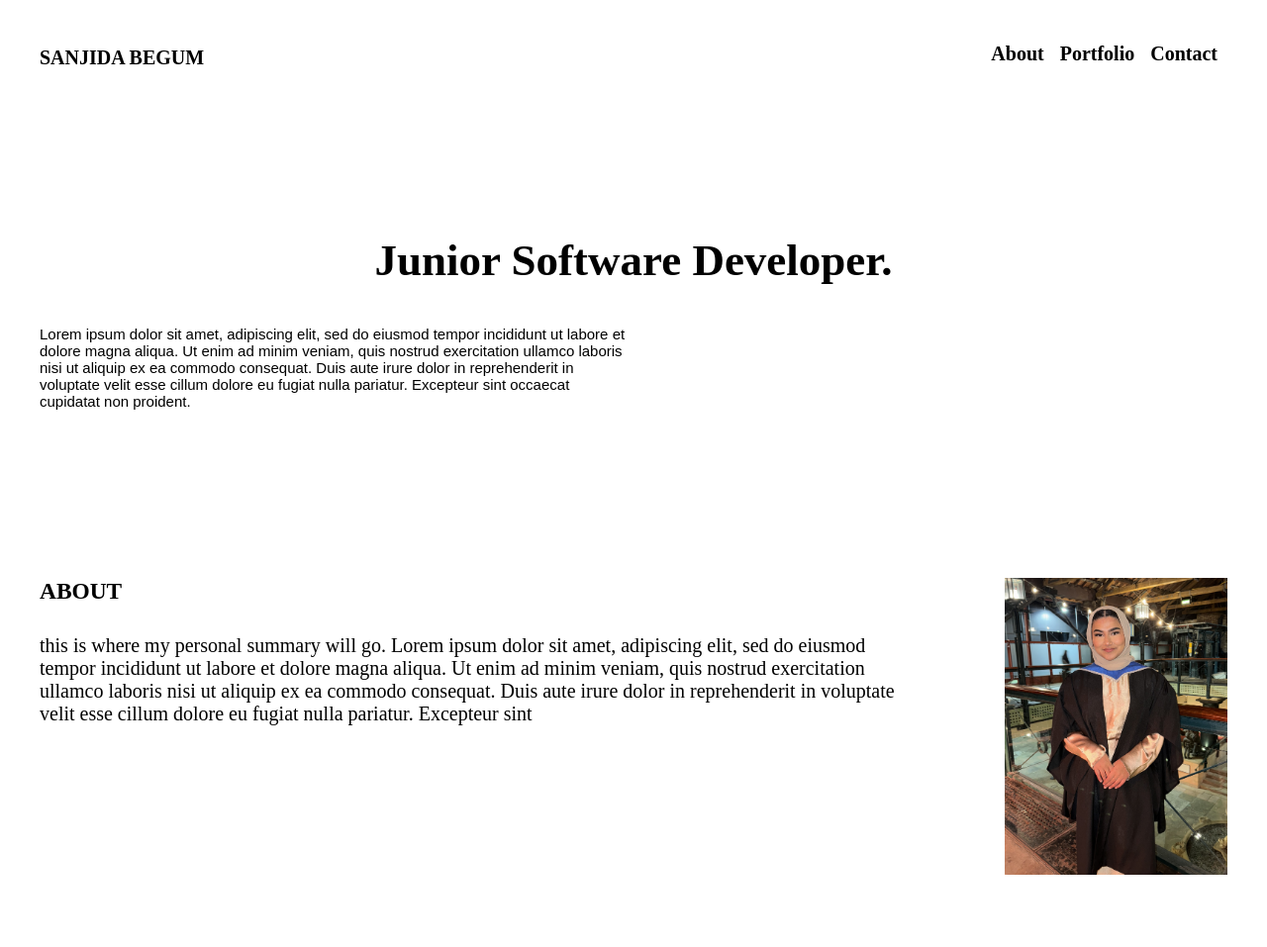
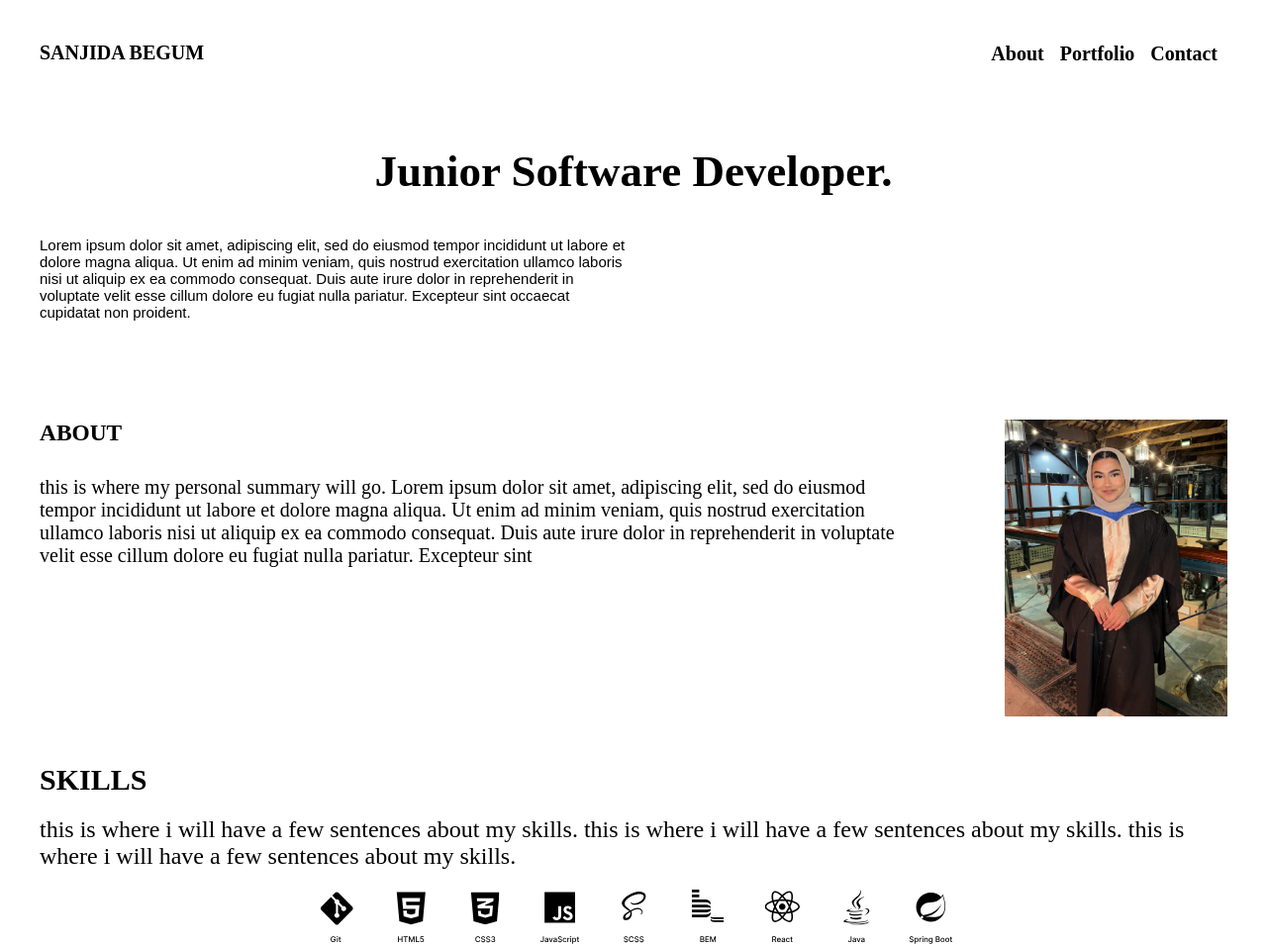
Before and after one commit to Sanjida213/Portfolio, a plain HTML site: page index.html in a window 1280 px wide. Shown: the top 957 px of the page at 99% size. Drawn offline with Linux system fonts and the light colour scheme.

Commit message:
updated skills section media query & padding

```diff
--- a/_header.scss
+++ b/_header.scss
@@ -11,7 +11,6 @@ header {
     background-color: $primary-color;
     text-align: center;
     min-height: 20px;
-    padding-bottom: 40px;
     font-size: 20px;
     font-family: "Times New Roman", Times, serif;
   }
@@ -27,7 +26,7 @@ header {
     display: flex;
     justify-content: space-between;
     align-items: center;
-    padding: 40px 40px;
+    padding: 40px 40px 0px 40px;
 
     .name {
       text-align: unset;
@@ -36,7 +35,6 @@ header {
 
     .navigation {
       display: unset;
-      padding-bottom: 50px;
     }
   }
 
--- a/_profile.scss
+++ b/_profile.scss
@@ -22,7 +22,8 @@
   .profile {
     display: flex;
     gap: 100px;
-    padding: 40px 40px;
+    padding: 0 40px;
+    margin: unset;
 
     .profile_image {
       width: 450px;
--- a/_skills.scss
+++ b/_skills.scss
@@ -9,11 +9,10 @@
     display: unset;
     padding: 40px 40px; // this isnt working
 
-    // how do i make tablet size icon fit on the screen
     .skills_icon {
       display: flex;
       justify-content: center;
-      padding: 20px;
+      padding: 20px 20px;
       gap: 20px;
 
       .icon {
@@ -23,9 +22,8 @@
     }
 
     .skills_block {
-      display: grid;
-      grid-template-columns: 1fr 3fr;
-      padding: 60px 0;
+      display: block;
+      padding: 0 40px;
     }
 
     .skills_title {
--- a/index.html
+++ b/index.html
@@ -153,7 +153,7 @@
       <section class="contact">
         <h6 class="contact_info">Get in touch</h6>
         <a href="#" class="contact_button">CONTACT</a>
-      </section
+      </section>
 
     </main>
 
@@ -162,5 +162,6 @@
       <img class="icon_github" src="./assets/github-icon.svg" />
       <img class="icon_cv" src="./assets/cv-icon.svg" />
     </footer>
+
   </body>
 </html>
--- a/style.scss
+++ b/style.scss
@@ -53,3 +53,9 @@ body {
 
 
 }
+
+@media screen and (min-width: 1024px) {
+  body {
+    height: 100%;
+  }
+}
```
Also changed, not shown: style.css, 1 other file.
